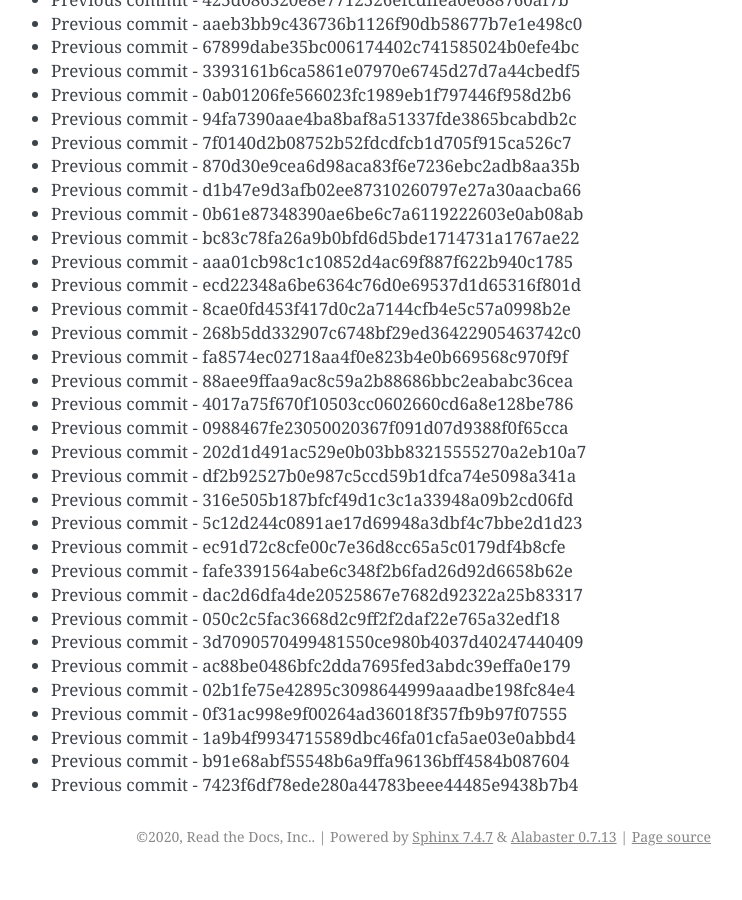
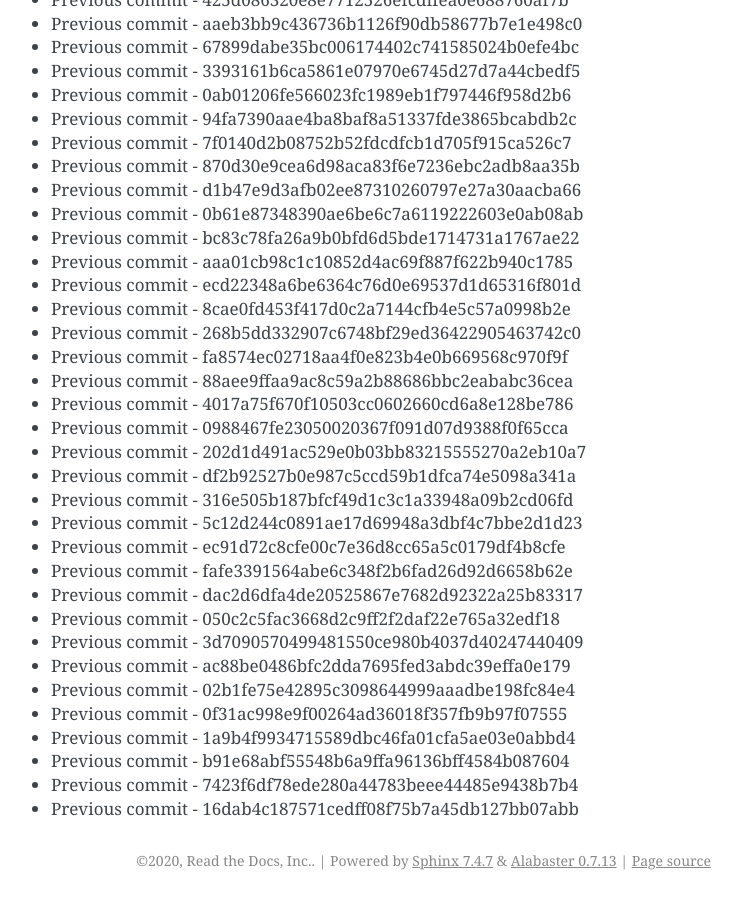
Before and after one commit to readthedocs/rtd-git-stresstest, a Sphinx documentation site: the page built from docs/updates.rst, in a window 1280 px wide and 900 px high, scrolled down 92702 px. Shown: the whole window, without its empty margins (399-1141 px from the left). Built offline with Sphinx 7.4.7, drawn with Linux system fonts in a browser that asks for light colours; before the commit the page ends 93578 px from its top, so only the background shows below that.

Commit message:
Generating commit from previous: 16dab4c187571cedff08f75b7a45db127bb07abb

```diff
--- a/docs/updates.rst
+++ b/docs/updates.rst
@@ -3927,3 +3927,4 @@ It can be tested for any performance characteristics.
 * Previous commit - 1a9b4f9934715589dbc46fa01cfa5ae03e0abbd4
 * Previous commit - b91e68abf55548b6a9ffa96136bff4584b087604
 * Previous commit - 7423f6df78ede280a44783beee44485e9438b7b4
+* Previous commit - 16dab4c187571cedff08f75b7a45db127bb07abb
```
